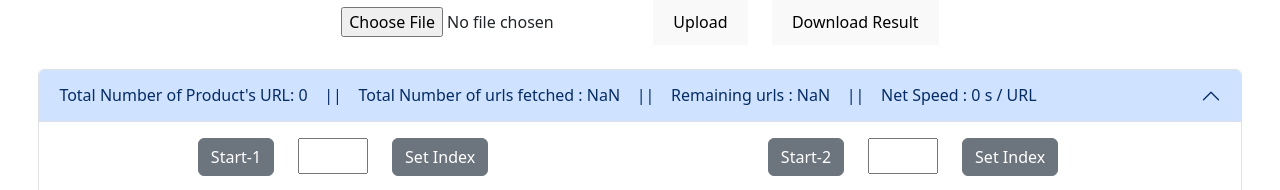
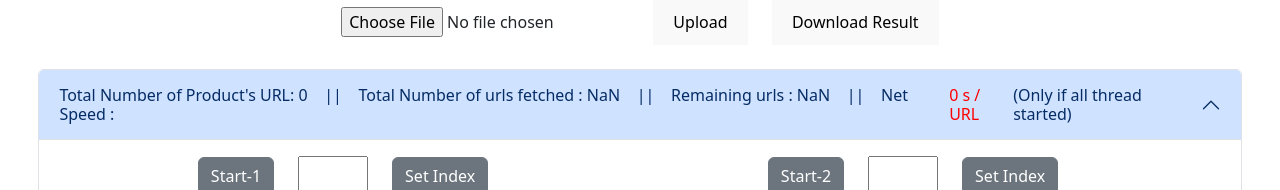
Before and after one commit to Sprem143/belk_brand_f, a React (Vite) app: page / in a window 1280 px wide. Shown: the part 173-363 px from the top of the page. Built offline with nearby package versions, Linux system fonts and the light colour scheme; no server answers.

Commit message:
net speed

```diff
--- a/src/App.jsx
+++ b/src/App.jsx
@@ -396,7 +396,7 @@ const setautoindex4=async(index)=>{
       </div>
       <Accordion className='mt-4' defaultActiveKey="0">
         <Accordion.Item eventKey="0">
-          <Accordion.Header>Total Number of Product's URL: {links1 ? links1.length + links2.length : 0} &nbsp;&nbsp; || &nbsp;&nbsp; Total Number of urls fetched : {index1+index2} &nbsp;&nbsp; || &nbsp;&nbsp; Remaining urls :  {links1 ? links1.length + links2.length-(index1+index2) : 0} &nbsp;&nbsp; || &nbsp;&nbsp; Net Speed : {(speed1+speed2+speed3+speed4)/4} s / URL</Accordion.Header>
+          <Accordion.Header>Total Number of Product's URL: {links1 ? links1.length + links2.length : 0} &nbsp;&nbsp; || &nbsp;&nbsp; Total Number of urls fetched : {index1+index2} &nbsp;&nbsp; || &nbsp;&nbsp; Remaining urls :  {links1 ? links1.length + links2.length-(index1+index2) : 0} &nbsp;&nbsp; || &nbsp;&nbsp; Net Speed : <span style={{color:'red'}}>{(speed1+speed2+speed3+speed4)/16} s / URL</span> (Only if all thread started)</Accordion.Header>
           <Accordion.Body>
             <div className="container">
               <div className="row">
```
